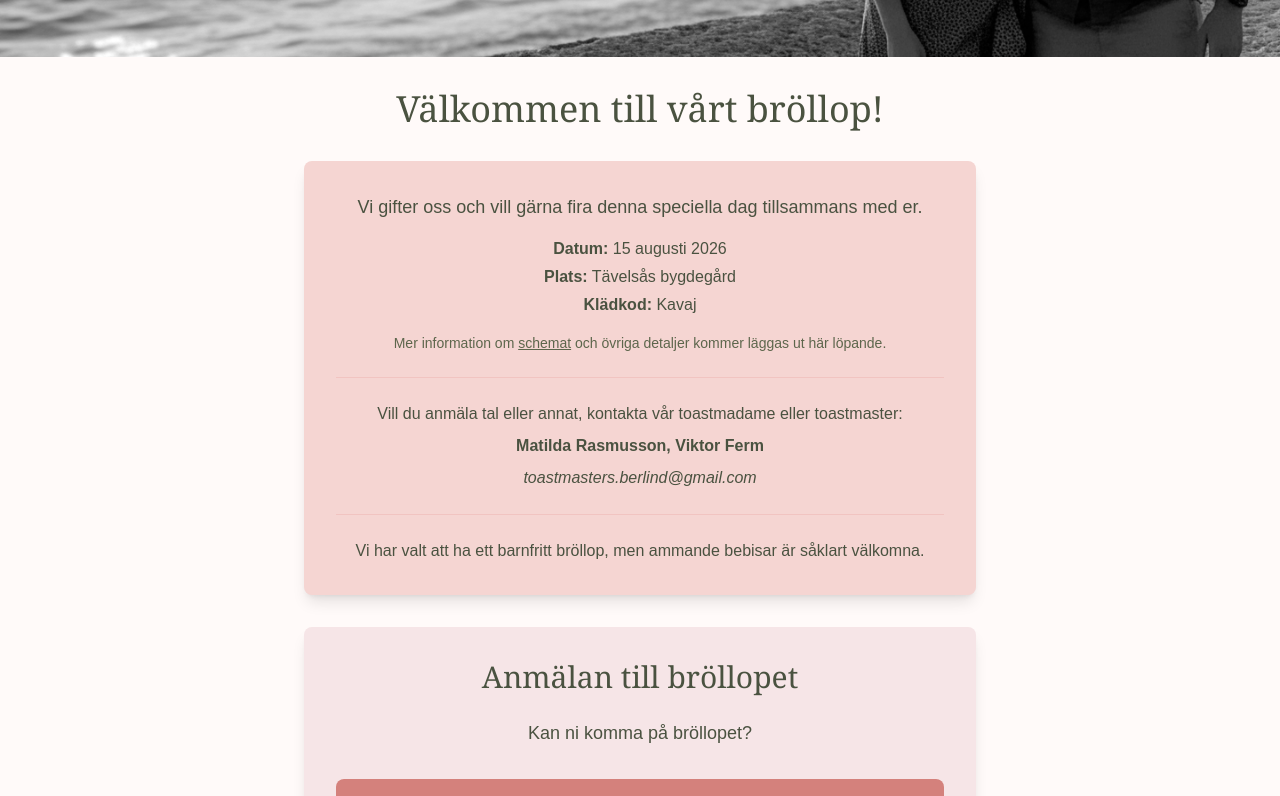
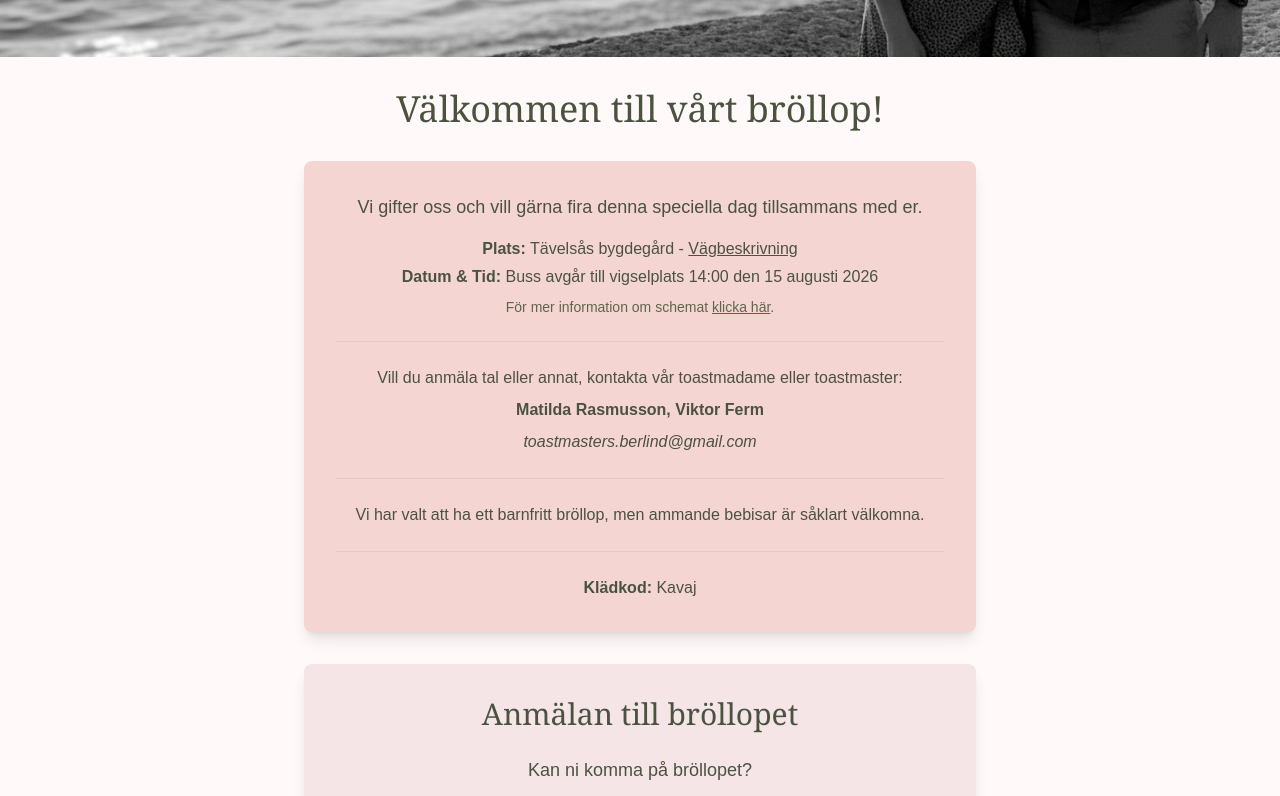
Before and after one commit to Alecktos/alecktos-website, a Next.js app: page / in a window 1280 px wide. Shown: the part 491-1287 px from the top of the page. Built offline with nearby package versions, Linux system fonts and the light colour scheme; no server answers.

Commit message:
Improvemnt to website

```diff
--- a/app/page.tsx
+++ b/app/page.tsx
@@ -1,5 +1,5 @@
 import RegistrationForm from "./components/RegistrationForm";
-import { BlushMediumBox } from "@/app/components/BlushMediumBox";
+import {BlushMediumBox} from "@/app/components/BlushMediumBox";
 import Link from "next/link";
 
 export default function Home() {
@@ -18,13 +18,17 @@ export default function Home() {
 						</p>
 
 						<div className="text-sage-darker space-y-1">
-							<p><strong>Datum:</strong> 15 augusti 2026</p>
-							<p><strong>Plats:</strong> Tävelsås bygdegård</p>
-							<p><strong>Klädkod:</strong> Kavaj</p>
+							<p><strong>Plats:</strong> Tävelsås bygdegård - <a
+								href="https://maps.app.goo.gl/pVwtNwDkw3xN5GNk8" target="_blank"
+								rel="noopener noreferrer" className="underline hover:text-blush-dark">Vägbeskrivning</a>
+							</p>
+							<p><strong>Datum & Tid:</strong> Buss avgår till vigselplats 14:00 den 15 augusti 2026</p>
 						</div>
 
-						<p className="text-sage-dark mt-4 text-sm">
-							Mer information om <Link href="/schedule" className="underline hover:text-blush-dark">schemat</Link> och övriga detaljer kommer läggas ut här löpande.
+						<p className="text-sage-dark mt-2 text-sm">
+							För mer information om schemat <Link href="/schedule"
+							                                     className="underline hover:text-blush-dark">klicka
+							här</Link>.
 						</p>
 
 						<hr className="border-blush-dark/30 my-6" />
@@ -42,6 +46,13 @@ export default function Home() {
 						<p className="text-sage-darker text-center">
 							Vi har valt att ha ett barnfritt bröllop, men ammande bebisar är såklart välkomna.
 						</p>
+
+						<hr className="border-blush-dark/30 my-6"/>
+
+						<p className="text-sage-darker text-center mt-4">
+							<strong>Klädkod:</strong> Kavaj
+						</p>
+
 					</BlushMediumBox>
 					<RegistrationForm />
 				</section>
--- a/app/schedule/page.tsx
+++ b/app/schedule/page.tsx
@@ -10,11 +10,12 @@ import {
 import type {JSX} from "react";
 
 export default function SchedulePage() {
-	const scheduleItems: { time: string; description: string; icon: JSX.Element }[] = [
+	const scheduleItems: { time: string; description: string; icon: JSX.Element; note?: string }[] = [
 		{
 			time: "14:00",
 			description: "Buss avgår från Tävelsås bygdegård till vigselplats",
 			icon: <BusIcon/>,
+			note: "Var på plats i god tid innan bussen avgår.",
 		},
 		{
 			time: "14:30",
@@ -91,6 +92,11 @@ export default function SchedulePage() {
 										{item.icon}
 									</span>
 									</div>
+									{item.note && (
+										<p className="text-sage-dark text-sm italic">
+											{item.note}
+										</p>
+									)}
 								</div>
 							</BlushMediumBox>
 						))}
```
